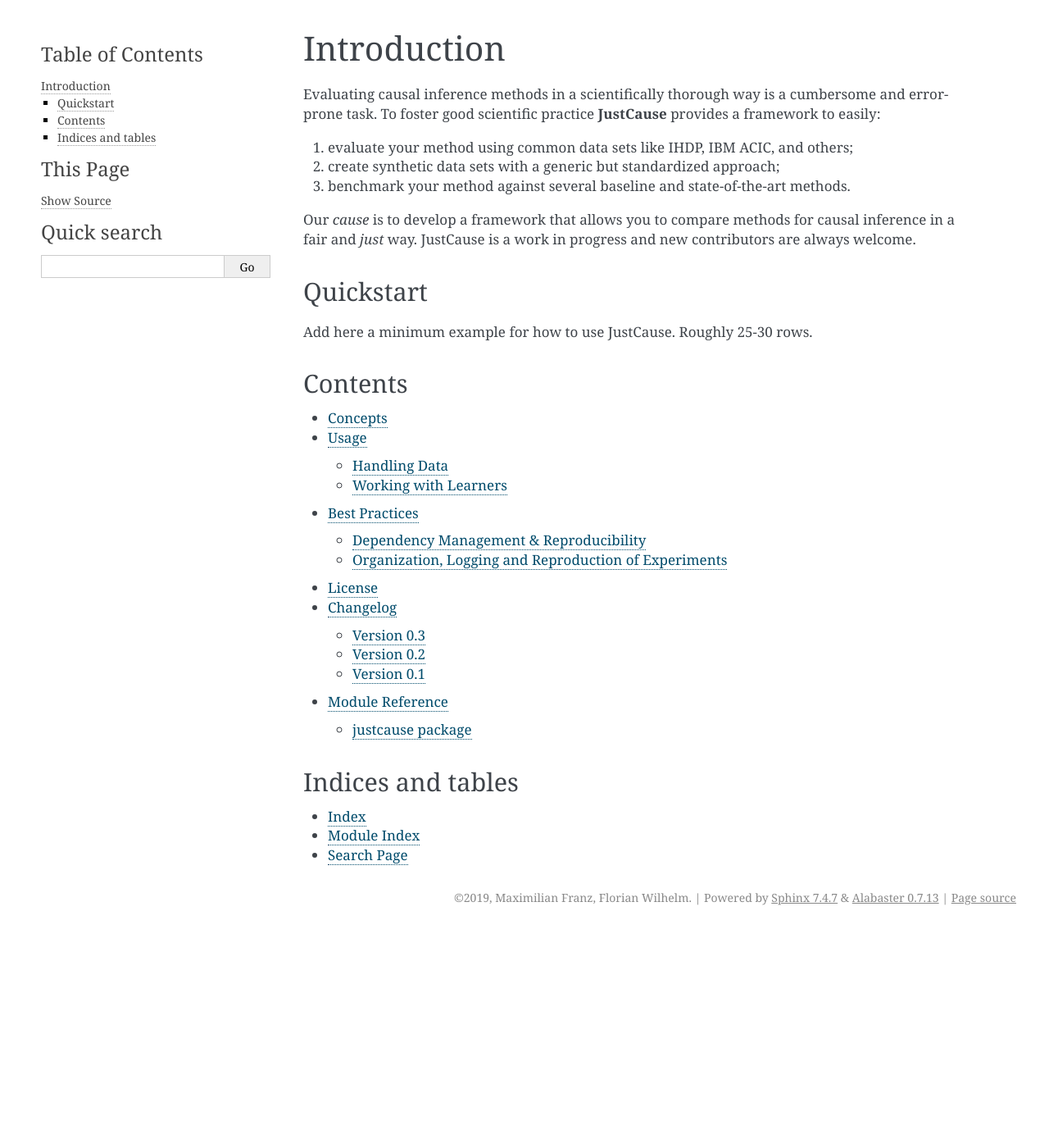
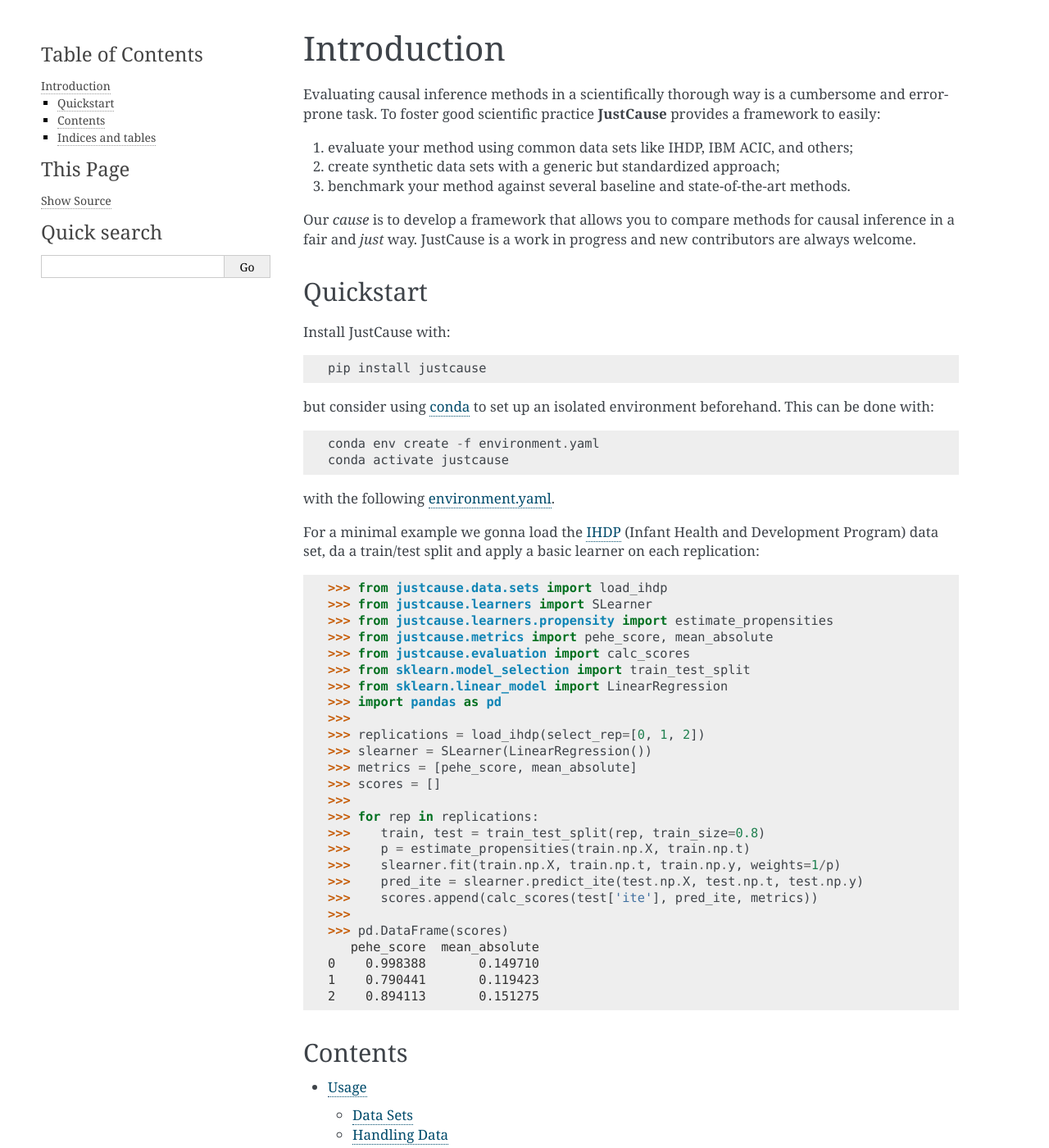
Before and after one commit to inovex/justcause, a Sphinx documentation site: the page built from docs/index.rst, in a window 1280 px wide and 1400 px high. Shown: the whole window at 82% size. Built offline with Sphinx 7.4.7, drawn with Linux system fonts in a browser that asks for light colours; the version number is read from the project's files by our own code.

Commit message:
Add quickstart

```diff
--- a/docs/concepts.rst
+++ /dev/null
@@ -1,6 +0,0 @@
-========
-Concepts
-========
-
-
-Explain here what ``replications`` are the idea behind CausalFrames and how things plug together on a conceptual level.
--- a/docs/index.rst
+++ b/docs/index.rst
@@ -16,8 +16,46 @@
 Quickstart
 ==========
 
-Add here a minimum example for how to use JustCause. Roughly 25-30 rows.
+Install JustCause with::
 
+    pip install justcause
+
+but consider using `conda`_ to set up an isolated environment beforehand. This can be done with::
+
+    conda env create -f environment.yaml
+    conda activate justcause
+
+with the following `environment.yaml`_.
+
+For a minimal example we gonna load the `IHDP`_ (Infant Health and Development Program) data set,
+da a train/test split and apply a basic learner on each replication::
+
+    >>> from justcause.data.sets import load_ihdp
+    >>> from justcause.learners import SLearner
+    >>> from justcause.learners.propensity import estimate_propensities
+    >>> from justcause.metrics import pehe_score, mean_absolute
+    >>> from justcause.evaluation import calc_scores
+    >>> from sklearn.model_selection import train_test_split
+    >>> from sklearn.linear_model import LinearRegression
+    >>> import pandas as pd
+    >>>
+    >>> replications = load_ihdp(select_rep=[0, 1, 2])
+    >>> slearner = SLearner(LinearRegression())
+    >>> metrics = [pehe_score, mean_absolute]
+    >>> scores = []
+    >>>
+    >>> for rep in replications:
+    >>>    train, test = train_test_split(rep, train_size=0.8)
+    >>>    p = estimate_propensities(train.np.X, train.np.t)
+    >>>    slearner.fit(train.np.X, train.np.t, train.np.y, weights=1/p)
+    >>>    pred_ite = slearner.predict_ite(test.np.X, test.np.t, test.np.y)
+    >>>    scores.append(calc_scores(test['ite'], pred_ite, metrics))
+    >>>
+    >>> pd.DataFrame(scores)
+       pehe_score  mean_absolute
+    0    0.998388       0.149710
+    1    0.790441       0.119423
+    2    0.894113       0.151275
 
 Contents
 ========
@@ -25,7 +63,6 @@
 .. toctree::
    :maxdepth: 2
 
-   Concepts <concepts>
    Usage <usage>
    Contributions & Help <contributing>
    Best Practices <best_practices>
@@ -57,3 +94,6 @@
 .. _Google style: https://github.com/google/styleguide/blob/gh-pages/pyguide.md#38-comments-and-docstrings
 .. _NumPy style: https://numpydoc.readthedocs.io/en/latest/format.html
 .. _classical style: http://www.sphinx-doc.org/en/stable/domains.html#info-field-lists
+.. _conda: https://docs.conda.io/
+.. _environment.yaml: https://github.com/inovex/justcause/blob/master/environment.yaml
+.. _IHDP: https://www.icpsr.umich.edu/web/HMCA/studies/9795
```
Also changed, not shown: docs/usage.rst (+9 -4 lines).
